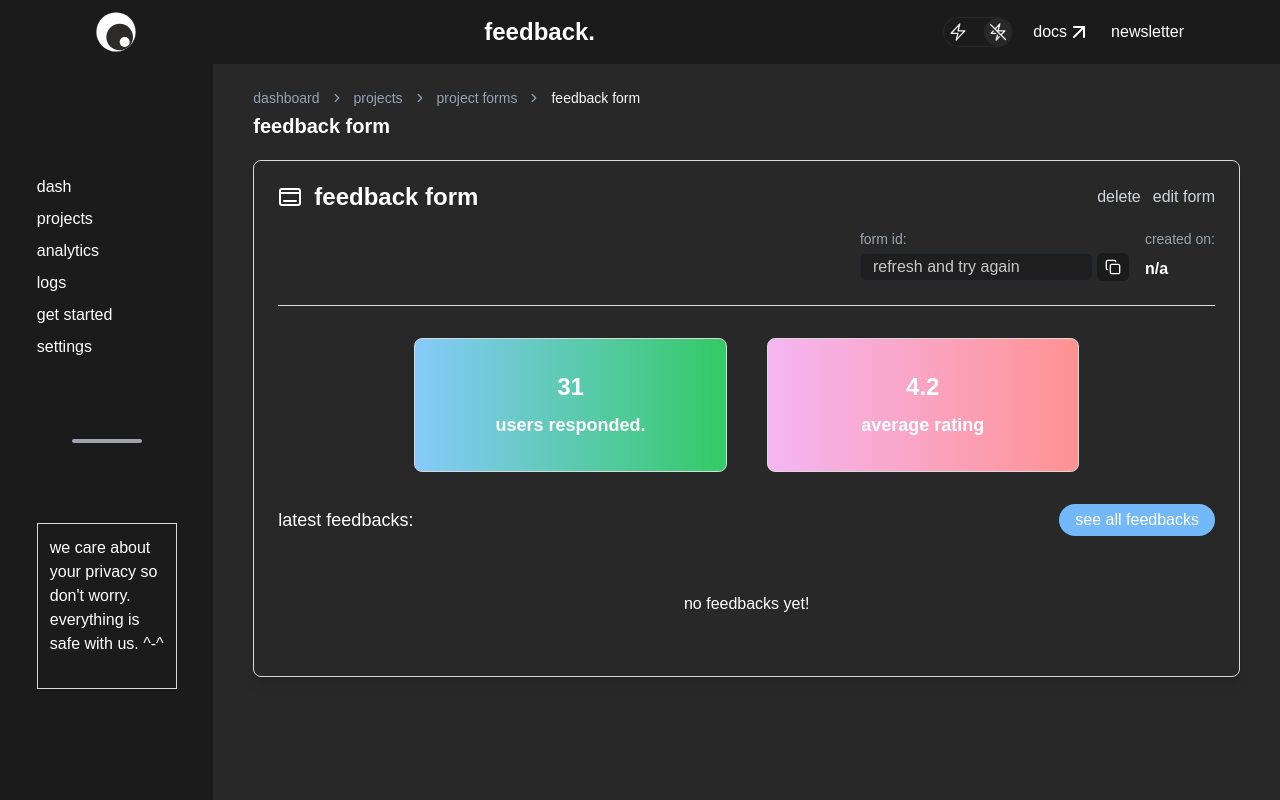
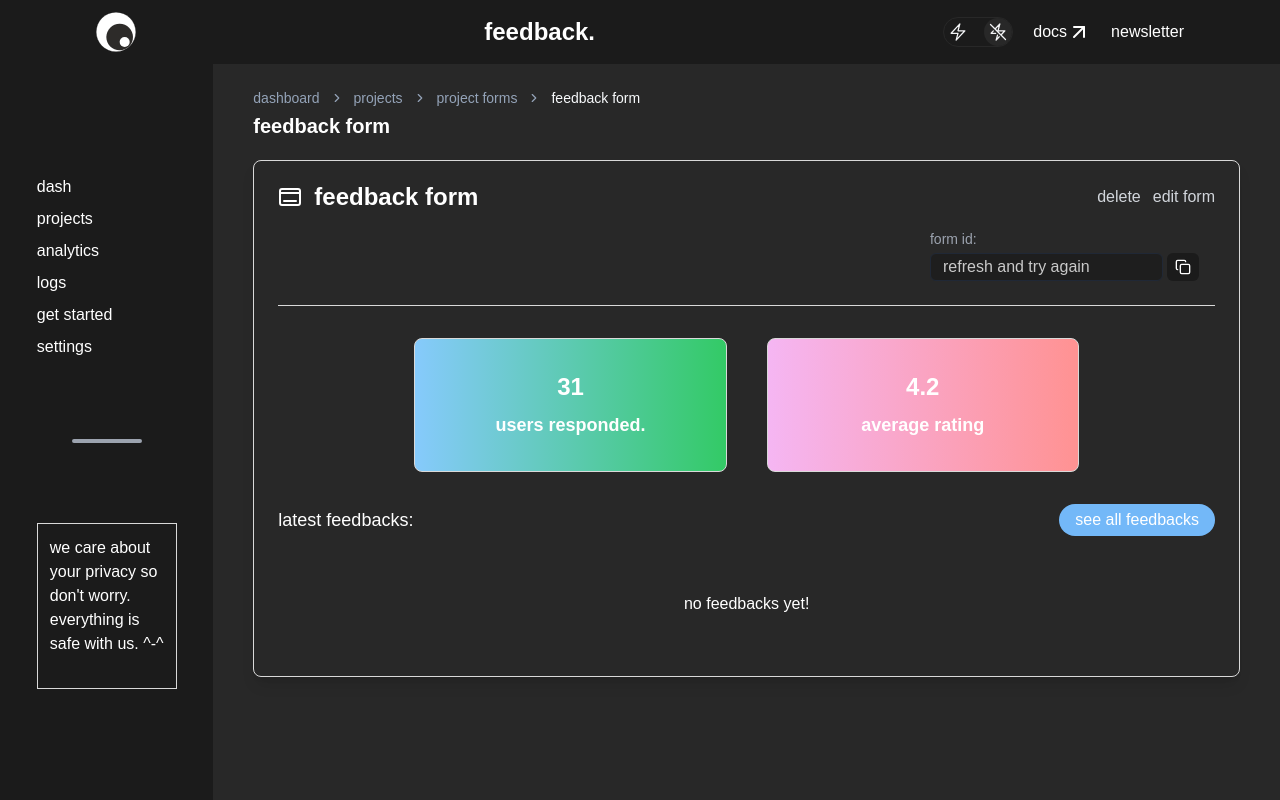
Before and after one commit to MayankBansal12/feedback, a Next.js app: page /dashboard/projects/1/1 in a window 1280 px wide. Built offline with nearby package versions, Linux system fonts and the light colour scheme.

Commit message:
fix: edit form bug & hydration error

```diff
--- a/src/app/api/v1/form/[id]/route.ts
+++ b/src/app/api/v1/form/[id]/route.ts
@@ -1,7 +1,7 @@
 import isSecretValid from "@/helpers/validSecret";
 import dbConnect from "@/lib/dbConnect";
 import FormModel from "@/models/Form";
-import { formSchema } from "@/schemas/formSchema";
+import { editFormSchema } from "@/schemas/formSchema";
 import { ApiResponse } from "@/types/ApiResponse";
 import { z } from "zod";
 
@@ -61,9 +61,9 @@ export async function PUT(
 
   try {
     const reqData = await request.json();
-    const { name, heading } = formSchema.parse(reqData);
+    const { name, heading } = editFormSchema.parse(reqData);
     const form = await FormModel.findByIdAndUpdate(
-      { _id: params.id },
+      params.id,
       { name, heading }
     );
     response = {
@@ -75,6 +75,7 @@ export async function PUT(
     return new Response(JSON.stringify(response), { status: response.status });
   } catch (error) {
     if (error instanceof z.ZodError) {
+      console.log("zod error: ", error)
       response = {
         success: false,
         status: 400,
--- a/src/app/api/v1/record/route.ts
+++ b/src/app/api/v1/record/route.ts
@@ -23,7 +23,7 @@ export async function GET(req: NextRequest) {
         const searchParams = req.nextUrl.searchParams
         const formId = searchParams.get('formId')
         if (!formId) {
-            response = { success: true, status: 400, message: "record can't be empty" };
+            response = { success: true, status: 400, message: "formId can't be empty" };
         } else {
             const records = await RecordModel.find({ formId: new ObjectId(formId) }).sort({ createdDate: -1 })
             response = { success: true, status: 200, message: "success fetching records", data: records };
--- a/src/app/dashboard/(dashcomponents)/projects/[project_id]/[form_id]/loading.tsx
+++ /dev/null
@@ -1,9 +0,0 @@
-import { Skeleton } from "@/components/ui/skeleton"
-
-export default function Loading() {
-    return (
-        <div className="bg-white dark:bg-dark-secondary h-full flex flex-col justify-center items-center space-y-3">
-            <Skeleton className="h-2/3 w-2/3 dark:bg-dark-primary rounded-xl" />
-        </div>
-    )
-}
--- a/src/app/dashboard/(dashcomponents)/projects/[project_id]/[form_id]/page.tsx
+++ b/src/app/dashboard/(dashcomponents)/projects/[project_id]/[form_id]/page.tsx
@@ -2,7 +2,7 @@
 "use client";
 import { Separator } from "@/components/ui/separator";
 import { Check, Copy, Dock } from "lucide-react";
-import { useState } from "react";
+import { useEffect, useState } from "react";
 import {
   Dialog,
   DialogContent,
@@ -33,14 +33,16 @@ const FormInfo = ({ params }: { params: { form_id: string } }) => {
   const [name, setName] = useState("")
   const [heading, setHeading] = useState("")
 
-  const handleCopy = async () => {
-    try {
-      await navigator.clipboard.writeText(params.form_id)
+  useEffect(() => {
+    setName(form?.name ?? "")
+    setHeading(form?.heading ?? "")
+  }, [form])
+
+  const handleCopy = () => {
+    navigator.clipboard.writeText(params.form_id).then(() => {
       setIsCopied(true)
       setTimeout(() => setIsCopied(false), 3000)
-    } catch (error) {
-      console.error("error copying text: ", error)
-    }
+    })
   }
 
   // edit the form name and desc
@@ -52,9 +54,9 @@ const FormInfo = ({ params }: { params: { form_id: string } }) => {
       })
       return;
     }
-    if (!user) {
+    if (!user || !form) {
       toast({
-        title: "oops! couldn't create new project",
+        title: "oops! couldn't edit project",
         description: "refresh and try again!",
       })
       return;
@@ -63,7 +65,7 @@ const FormInfo = ({ params }: { params: { form_id: string } }) => {
     setLoading(true)
 
     try {
-      const res = await callApi("/v1/form" + params.form_id, "PUT", { name, heading }, user.userId, user.clientSecret)
+      const res = await callApi("/v1/form/" + params.form_id, "PUT", { name, heading, projectId: form?.projectId, type: "long" }, user.userId, user.clientSecret)
 
       if (res.data.success) {
         toast({
@@ -72,14 +74,14 @@ const FormInfo = ({ params }: { params: { form_id: string } }) => {
         })
       } else {
         toast({
-          title: "oops! couldn't create new form",
+          title: "oops! couldn't edit form",
           description: res.data.message.toLowerCase(),
         })
       }
     } catch (error: any) {
-      console.error("error creating form: ", error)
+      console.error("error editing form: ", error)
       toast({
-        title: "oops! couldn't create new form",
+        title: "oops! couldn't editing form",
         description: error?.response?.data?.message || "error, try again!",
       })
     } finally {
@@ -139,7 +141,6 @@ const FormInfo = ({ params }: { params: { form_id: string } }) => {
                     </Label>
                     <Input
                       id="formName"
-                      placeholder="new form"
                       value={name}
                       className="col-span-3"
                       onChange={(e) => setName(e.target.value)}
@@ -151,7 +152,6 @@ const FormInfo = ({ params }: { params: { form_id: string } }) => {
                     </Label>
                     <Input
                       id="heading"
-                      placeholder="form heading"
                       value={heading}
                       className="col-span-3"
                       onChange={(e) => setHeading(e.target.value)}
@@ -173,7 +173,7 @@ const FormInfo = ({ params }: { params: { form_id: string } }) => {
               <div className="flex items-center h-7 gap-1">
                 <Input
                   id="link"
-                  value={form?._id ?? "refresh and try again"}
+                  value={form ? form._id : "refresh and try again"}
                   className="bg-light-primary h-full dark:bg-dark-primary opacity-75 text-md"
                   readOnly
                 />
@@ -183,8 +183,12 @@ const FormInfo = ({ params }: { params: { form_id: string } }) => {
               </div>
             </div>
             <div className="flex flex-col gap-1">
-              <p className="text-sm text-gray-400">created on:</p>
-              <p className="font-semibold mt-1">{form ? formatDate(form.createdDate) : "n/a"}</p>
+              {form &&
+                <>
+                  <p className="text-sm text-gray-400">created on:</p>
+                  <p className="font-semibold mt-1">{formatDate(form.createdDate)}</p>
+                </>
+              }
             </div>
           </div>
         </div>
--- a/src/app/dashboard/(dashcomponents)/projects/loading.tsx
+++ /dev/null
@@ -1,11 +0,0 @@
-import { Skeleton } from "@/components/ui/skeleton"
-
-export default function Loading() {
-    return (
-        <div className="bg-white dark:bg-dark-secondary h-full flex flex-col justify-center items-center space-y-3">
-            <Skeleton className="h-1/3 w-1/2 dark:bg-dark-primary rounded-xl" />
-            <Skeleton className="h-8 w-1/2 dark:bg-dark-primary rounded-xl" />
-            <Skeleton className="h-4 w-1/3 dark:bg-dark-primary rounded-xl" />
-        </div>
-    )
-}
--- a/src/app/layout.tsx
+++ b/src/app/layout.tsx
@@ -24,7 +24,7 @@ export default function RootLayout({
       <head />
       <body className="font-default">
         <StoreIntializer />
-        <main>{children}</main>
+        <div>{children}</div>
         <Toaster />
         <Analytics />
         <SpeedInsights />
--- a/src/helpers/format.ts
+++ b/src/helpers/format.ts
@@ -1,5 +1,5 @@
 
-export const formatDate = async (inputDate: Date | string | null) => {
+export const formatDate = (inputDate: Date | string | null) => {
     if (!inputDate || inputDate === "") {
         return "n/a"
     }
--- a/src/schemas/formSchema.ts
+++ b/src/schemas/formSchema.ts
@@ -6,3 +6,8 @@ export const formSchema = z.object({
     type: z.string().min(1, { message: "Type can't be empty" }),
     projectId: z.string().min(10, { message: "Invalid projectId" })
 })
+
+export const editFormSchema = z.object({
+    name: z.string().min(1, { message: "Name can't be empty" }),
+    heading: z.string().min(1, { message: "Heading can't be empty" })
+})
```
